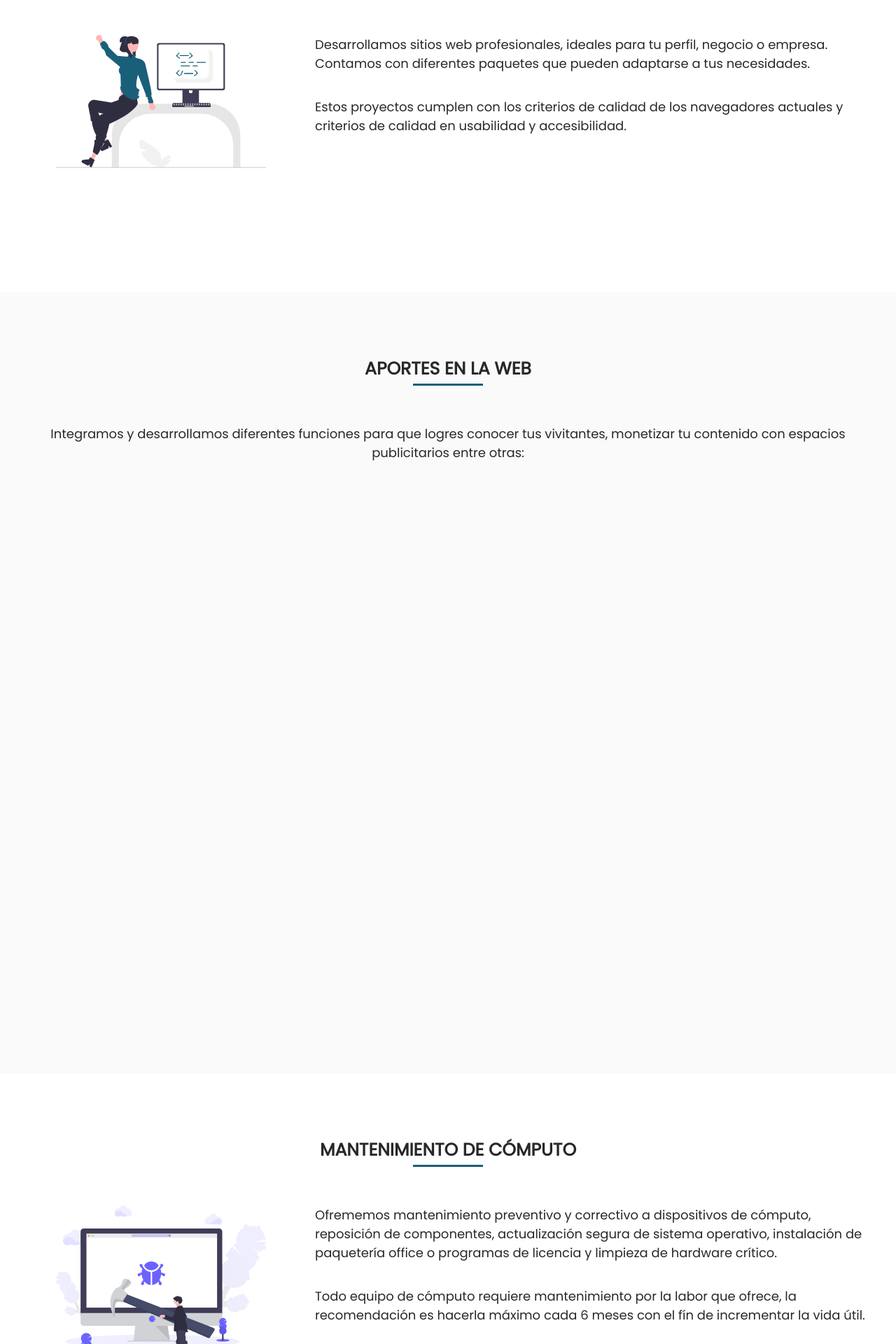
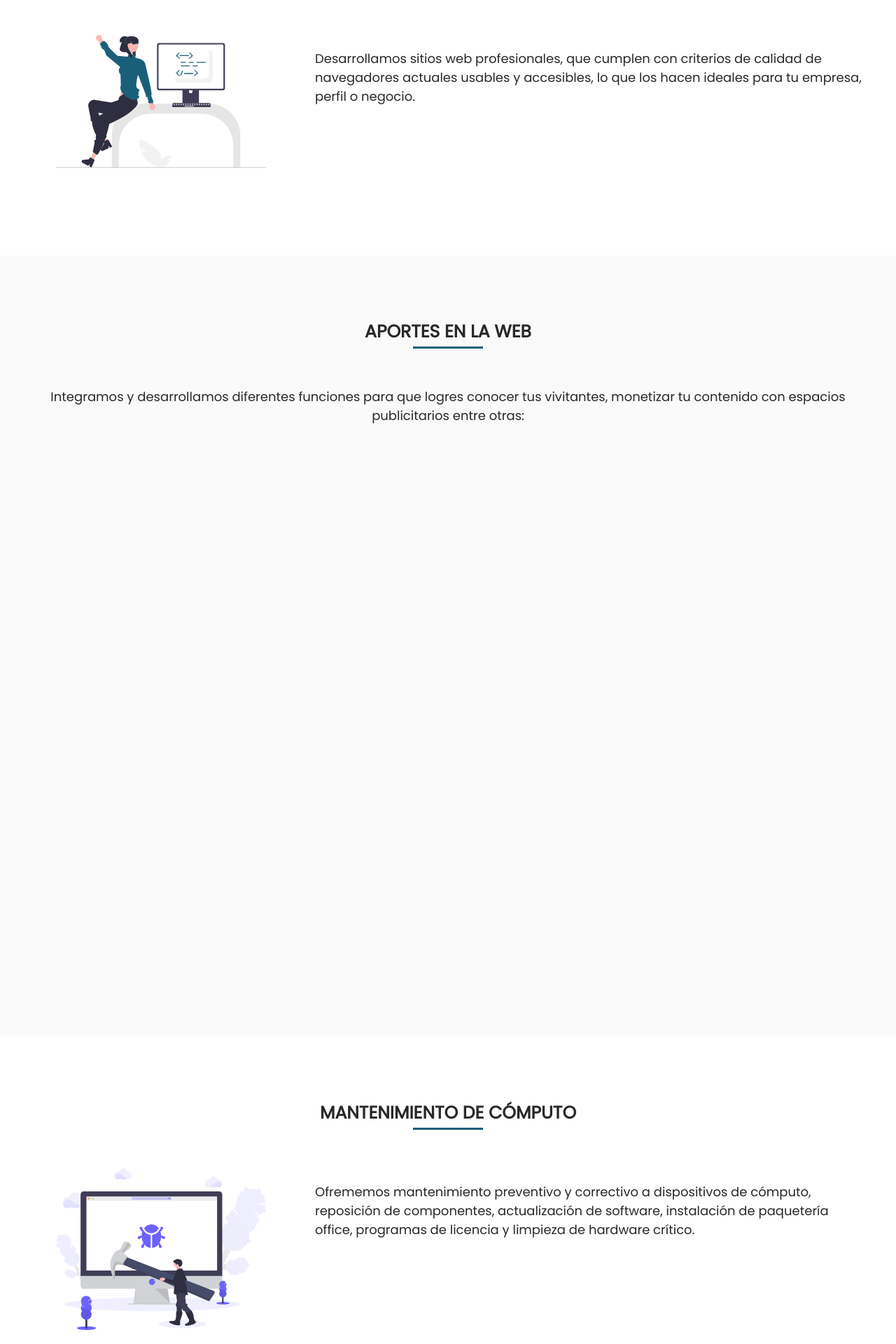
Before and after one commit to 2212025424/tec-ia, a Next.js app: page / in a window 1280 px wide. Shown: the part 720-2640 px from the top of the page at 70% size. Built offline with nearby package versions, Linux system fonts and the light colour scheme.

Commit message:
contenido

```diff
--- a/pages/index.jsx
+++ b/pages/index.jsx
@@ -27,9 +27,8 @@ export default function Index() {
                         <Image src="/images/undraw_proud_coder_re_exuy.svg" alt="Imagen pquetes de desarrollo web" className="mdf-img-responsive mdf-mb-lg" width={300} height={300} />
                     </div>
                     <div className="col-md-8">
-                        <p className="mdf-fnt-h3 mdf-mb-lg">Desarrollamos sitios web profesionales, ideales para tu perfil, negocio o empresa. Contamos con diferentes paquetes que pueden adaptarse a tus necesidades.</p>
-                        <p className="mdf-fnt-h3 mdf-mb-lg">Estos proyectos cumplen con los criterios de calidad de los navegadores actuales y criterios de calidad en usabilidad y accesibilidad.</p>
-                        <a href="/" className="cmp-app-main-button mdf-appbg-primary mdf-clr-primary-on mdf-mb-xl" data-aos="zoom-in">Paquetes de desarrollo</a>
+                        <p className="mdf-fnt-h3 mdf-mb-lg mdf-mt-md">Desarrollamos sitios web profesionales, que cumplen con criterios de calidad de navegadores actuales usables y accesibles, lo que los hacen ideales para tu empresa, perfil o negocio.</p>
+                        <a href="/" className="cmp-app-main-button mdf-appbg-primary mdf-clr-primary-on" data-aos="zoom-in">Paquetes de desarrollo</a>
                     </div>
                 </div>
             </section>
@@ -81,9 +80,8 @@ export default function Index() {
                         <Image src="/images/undraw_bug_fixing_oc-7-a.svg" alt="Imagen servicios de mantenimiento" className="mdf-img-responsive mdf-mb-lg" width={300} height={300} />
                     </div>
                     <div className="col-md-8">
-                        <p className="mdf-fnt-h3 mdf-mb-lg">Ofrememos mantenimiento preventivo y correctivo a dispositivos de cómputo, reposición de componentes, actualización segura de sistema operativo, instalación de paquetería office o programas de licencia y limpieza de hardware crítico.</p>
-                        <p className="mdf-fnt-h3 mdf-mb-lg">Todo equipo de cómputo requiere mantenimiento por la labor que ofrece, la recomendación es hacerla máximo cada 6 meses con el fín de incrementar la vida útil.</p>
-                        <a href="/" className="cmp-app-main-button mdf-appbg-primary mdf-clr-primary-on mdf-mb-xl" data-aos="zoom-in">Obtener costos</a>
+                        <p className="mdf-fnt-h3 mdf-mb-lg mdf-mt-md">Ofrememos mantenimiento preventivo y correctivo a dispositivos de cómputo, reposición de componentes, actualización de software, instalación de paquetería office, programas de licencia y limpieza de hardware crítico.</p>
+                        <a href="/" className="cmp-app-main-button mdf-appbg-primary mdf-clr-primary-on" data-aos="zoom-in">Obtener costos</a>
                     </div>
                 </div>
             </section>
@@ -126,8 +124,13 @@ export default function Index() {
                         <Image src="/images/undraw_camera_re_cnp4.svg" alt="Imagen cámaras de video vigilancia" className="mdf-img-responsive mdf-mb-lg" width={300} height={300} />
                     </div>
                     <div className="col-md-8">
-                        <p className="mdf-fnt-h3 mdf-mb-lg mdf-mt-lg">Instamos cámaras de videovigilancia en puntos donde puedas vigilar de forma remota las áreas que deseas tener en grabación.</p>
-                        <a href="/" className="cmp-app-main-button mdf-appbg-primary mdf-clr-primary-on mdf-mb-xl" data-aos="zoom-in">Obtener costos</a>
+                        <p className="mdf-fnt-h3 mdf-mb-sm">Instalamos y configuramos equipos de videovigilancia para tu trabajo, oficina, hogar. Te mostramos las funciones principales:</p>
+                        <ul className="mdf-fnt-h3 mdf-mb-lg">
+                            <li><i className="fa-solid fa-caret-right mdf-mr-sm mdf-mb-sm"></i> Ángulos de cámaras</li>
+                            <li><i className="fa-solid fa-caret-right mdf-mr-sm mdf-mb-sm"></i> Obtener grabaciones</li>
+                            <li><i className="fa-solid fa-caret-right mdf-mr-sm mdf-mb-sm"></i> Detección de movimiento</li>
+                        </ul>
+                        <a href="/" className="cmp-app-main-button mdf-appbg-primary mdf-clr-primary-on" data-aos="zoom-in">Obtener costos</a>
                     </div>
                 </div>
             </div>
```
